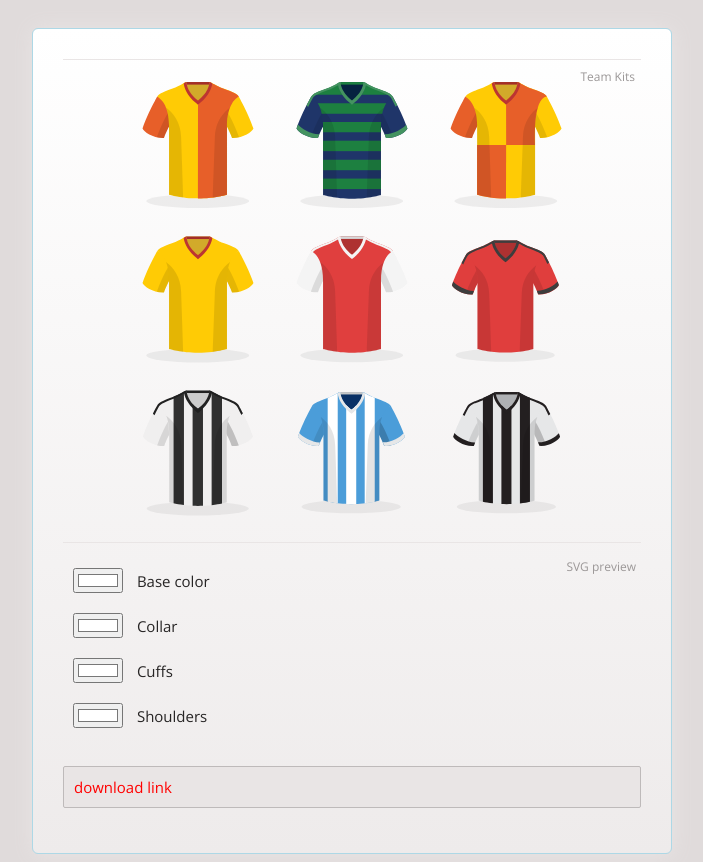
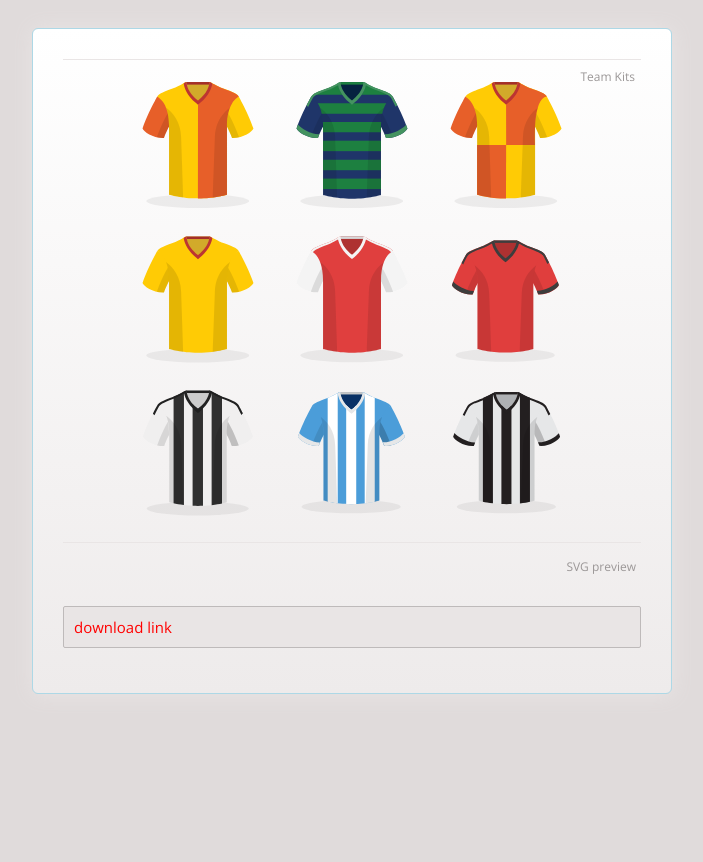
Before and after one commit to lubomir1618/svg, a website: page index.html in a window 1280 px wide. Shown: the whole page, without its empty margins (288-991 px from the left). After the commit the page ends 800 px from the top, so only its background shows below. Drawn offline with nearby package versions, Linux system fonts and the light colour scheme.

Commit message:
few tweaks

```diff
--- a/index.html
+++ b/index.html
@@ -29,24 +29,12 @@
     </div>
 
     <div class="picker">
-      <div id="form">
-        <input type="color" id="base_color" name="base_color" value="#ffffff">
-        <label for="base_color">Base color</label>
-        <br>
-        <input type="color" id="collar" name="collar" value="#ffffff">
-        <label for="collar">Collar</label>
-        <br>
-        <input type="color" id="cuffs" name="cuffs" value="#ffffff">
-        <label for="cuffs">Cuffs</label>
-        <br>
-        <input type="color" id="shoulders" name="shoulders" value="#ffffff">
-        <label for="shoulders">Shoulders</label>
-      </div>
-      <div id="svg" class="svg-preview"></div>
+      <div id="form">&nbsp;</div>
+      <div id="svg">&nbsp;</div>
       <hr class="clearfix"/>
     </div>
 
-    <br>
+    <br/>
 
     <div class="output">
       download link
```
